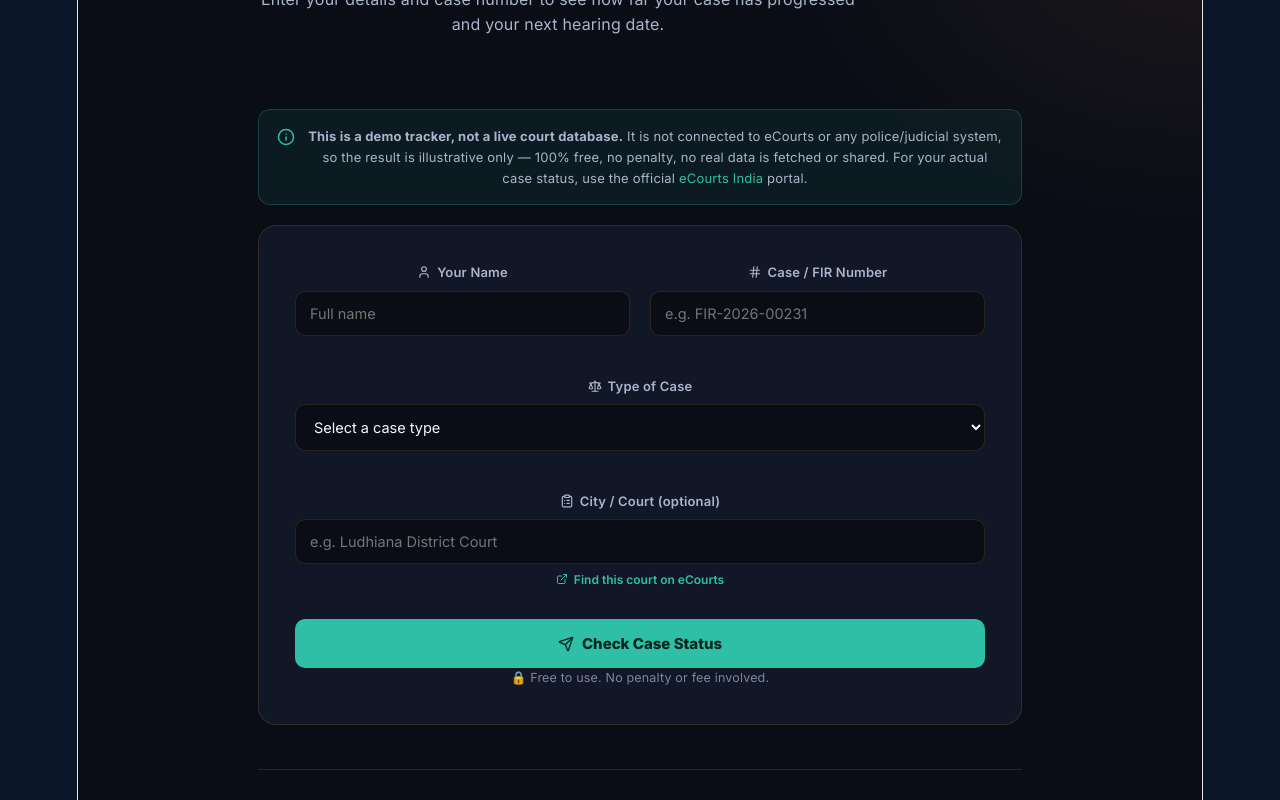
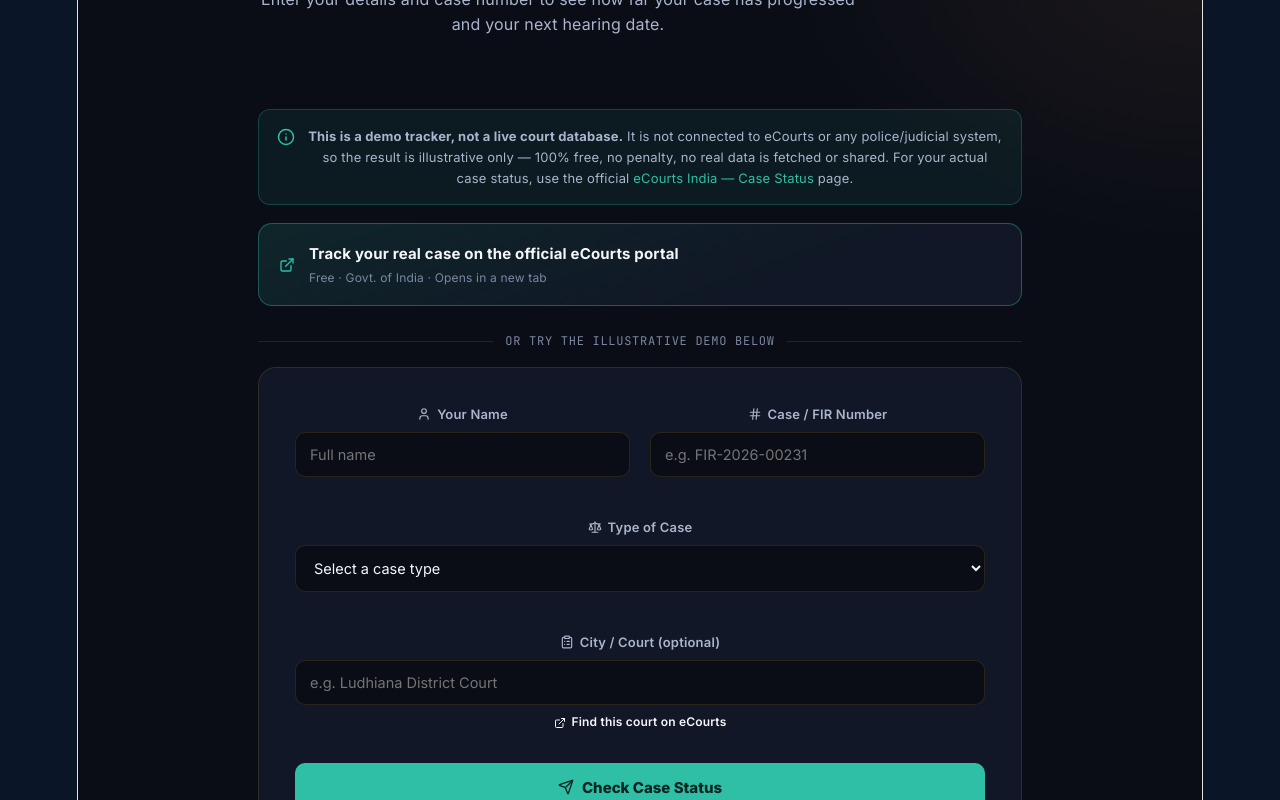
Before and after one commit to pragatikhanna06-hash/new-project, a React (Vite) app: page /case-status in a window 1280 px wide. Shown: the part 260-1060 px from the top of the page. Built offline with nearby package versions, Linux system fonts and the light colour scheme.

Commit message:
update changes

```diff
--- a/src/pages/CaseStatusPage.css
+++ b/src/pages/CaseStatusPage.css
@@ -77,6 +77,31 @@
   animation: cs-rise .6s .24s cubic-bezier(.2,.7,.3,1) both;
 }
 .cs-disclaimer svg{ flex-shrink:0; color:var(--teal); margin-top:2px; }
+
+.cs-track-official-btn{
+  width:100%;
+  display:flex; align-items:center; gap:14px;
+  background:linear-gradient(160deg, rgba(47,191,166,0.14), var(--panel) 70%);
+  border:1px solid rgba(47,191,166,0.4);
+  border-radius:14px;
+  padding:18px 20px;
+  margin-top:18px;
+  color:var(--text);
+  text-align:left;
+  transition:transform .2s cubic-bezier(.2,.7,.3,1), border-color .2s, box-shadow .2s;
+}
+.cs-track-official-btn svg{ flex-shrink:0; color:var(--teal); }
+.cs-track-official-btn:hover{ transform:translateY(-2px); border-color:var(--teal); box-shadow:0 14px 30px -14px rgba(47,191,166,0.5); }
+.cs-track-official-btn .t{ display:block; font-weight:700; font-size:15px; }
+.cs-track-official-btn .s{ display:block; font-size:12px; color:var(--text-faint); margin-top:3px; }
+
+.cs-or-divider{
+  display:flex; align-items:center; gap:12px;
+  margin:26px 0 -4px;
+  color:var(--text-faint); font-size:12px; text-transform:uppercase; letter-spacing:.06em;
+  font-family:'JetBrains Mono', monospace;
+}
+.cs-or-divider::before, .cs-or-divider::after{ content:''; flex:1; height:1px; background:var(--line); }
 
 .cs-form-card{
   background:var(--panel); border:1px solid var(--line); border-radius:18px;
--- a/src/pages/CaseStatusPage.jsx
+++ b/src/pages/CaseStatusPage.jsx
@@ -92,20 +92,16 @@ function buildCourtSearchUrl(city) {
   return `https://www.google.com/search?q=${encodeURIComponent(q)}+site:ecourts.gov.in`;
 }
 
+// The real, official case-status search page on the eCourts portal —
+// this is where an actual case can be tracked (by CNR number, case
+// number, party name, FIR number, etc). It's free and government-run.
+const ECOURTS_CASE_STATUS_URL = "https://services.ecourts.gov.in/ecourtindia_v6/?p=casestatus/index";
+
+
 export default function CaseStatusPage() {
   const [form, setForm] = useState(EMPTY_FORM);
   const [errors, setErrors] = useState({});
   const [result, setResult] = useState(null);
-  // Holds the govt link the user tapped, while we show a quick
-  // "you're leaving to an official, free govt site" confirmation.
-  const [pendingLink, setPendingLink] = useState(null);
-
-  const openPendingLink = () => {
-    if (pendingLink) {
-      window.open(pendingLink.url, "_blank", "noopener,noreferrer");
-    }
-    setPendingLink(null);
-  };
 
   const handleChange = (field) => (e) => {
     setForm((f) => ({ ...f, [field]: e.target.value }));
@@ -164,12 +160,27 @@ export default function CaseStatusPage() {
                 eCourts or any police/judicial system, so the result is illustrative only — 100%
                 free, no penalty, no real data is fetched or shared. For your actual case status,
                 use the official{" "}
-                <a href="https://services.ecourts.gov.in/" target="_blank" rel="noopener noreferrer" style={{ color: "var(--teal)" }}>
-                  eCourts India
+                <a href={ECOURTS_CASE_STATUS_URL} target="_blank" rel="noopener noreferrer" style={{ color: "var(--teal)" }}>
+                  eCourts India — Case Status
                 </a>{" "}
-                portal.
+                page.
               </span>
             </div>
+
+            <a
+              className="cs-track-official-btn"
+              href={ECOURTS_CASE_STATUS_URL}
+              target="_blank"
+              rel="noopener noreferrer"
+            >
+              <ExternalLink size={16} />
+              <span>
+                <span className="t">Track your real case on the official eCourts portal</span>
+                <span className="s">Free · Govt. of India · Opens in a new tab</span>
+              </span>
+            </a>
+
+            <div className="cs-or-divider"><span>or try the illustrative demo below</span></div>
 
             <form className="cs-form-card" onSubmit={handleSubmit}>
               <div className="cs-grid">
@@ -205,19 +216,14 @@ export default function CaseStatusPage() {
                 <div className="cs-field full">
                   <label><ClipboardList size={14} style={{ verticalAlign: -2, marginRight: 6 }} />City / Court (optional)</label>
                   <input type="text" placeholder="e.g. Ludhiana District Court" value={form.city} onChange={handleChange("city")} />
-                  <button
-                    type="button"
+                  <a
                     className="cs-court-link"
-                    onClick={() =>
-                      setPendingLink({
-                        title: form.city ? `"${form.city}" on eCourts` : "eCourts court search",
-                        url: buildCourtSearchUrl(form.city),
-                        type: "search",
-                      })
-                    }
+                    href={buildCourtSearchUrl(form.city)}
+                    target="_blank"
+                    rel="noopener noreferrer"
                   >
                     <ExternalLink size={12} /> Find this court on eCourts
-                  </button>
+                  </a>
                 </div>
               </div>
 
@@ -237,10 +243,10 @@ export default function CaseStatusPage() {
                 typed. It is <b>not fetched from eCourts or any real court/police database</b> and
                 must not be used to plan your actual hearing date. For your real case status,
                 visit the official{" "}
-                <a href="https://services.ecourts.gov.in/" target="_blank" rel="noopener noreferrer">
-                  eCourts India
+                <a href={ECOURTS_CASE_STATUS_URL} target="_blank" rel="noopener noreferrer">
+                  eCourts India — Case Status
                 </a>{" "}
-                portal.
+                page.
               </span>
             </div>
             <div className="cs-result-head">
@@ -281,25 +287,29 @@ export default function CaseStatusPage() {
               <div className="cs-info-card">
                 <div className="k">City / Court</div>
                 <div className="v">{form.city || "Not specified"}</div>
-                <button
-                  type="button"
+                <a
                   className="cs-court-link"
-                  onClick={() =>
-                    setPendingLink({
-                      title: form.city ? `"${form.city}" on eCourts` : "eCourts court search",
-                      url: buildCourtSearchUrl(form.city),
-                      type: "search",
-                    })
-                  }
+                  href={buildCourtSearchUrl(form.city)}
+                  target="_blank"
+                  rel="noopener noreferrer"
                 >
                   <ExternalLink size={12} /> Find this court on eCourts
-                </button>
+                </a>
               </div>
             </div>
 
             <div className="cs-result-actions">
+              <a
+                className="cs-gold-btn"
+                href={ECOURTS_CASE_STATUS_URL}
+                target="_blank"
+                rel="noopener noreferrer"
+              >
+                <ExternalLink size={14} style={{ verticalAlign: -2, marginRight: 6 }} />
+                Track on Official eCourts Portal
+              </a>
               <button className="cs-ghost-btn" onClick={resetForm}><RotateCcw size={15} style={{ verticalAlign: -2, marginRight: 6 }} />Check Another Case</button>
-              <Link className="cs-gold-btn" to="/">Back to Home</Link>
+              <Link className="cs-ghost-btn" to="/">Back to Home</Link>
             </div>
           </div>
         )}
@@ -312,11 +322,12 @@ export default function CaseStatusPage() {
           </div>
           <div className="govt-list">
             {GOVT_LINKS.map(({ title, desc, url, icon: Icon }) => (
-              <button
+              <a
                 key={url}
-                type="button"
                 className="govt-card"
-                onClick={() => setPendingLink({ title, url })}
+                href={url}
+                target="_blank"
+                rel="noopener noreferrer"
               >
                 <span className="govt-icon"><Icon size={20} /></span>
                 <span className="govt-text">
@@ -325,46 +336,12 @@ export default function CaseStatusPage() {
                   <span className="govt-url">{url.replace("https://", "")}</span>
                 </span>
                 <span className="govt-free-tag">Free · No charges</span>
-              </button>
+              </a>
             ))}
           </div>
         </section>
       </div>
 
-      {pendingLink && (
-        <div className="govt-modal-overlay" onClick={() => setPendingLink(null)}>
-          <div className="govt-modal" onClick={(e) => e.stopPropagation()}>
-            <span className="govt-modal-icon"><ShieldCheck size={22} /></span>
-            {pendingLink.type === "search" ? (
-              <>
-                <h3>Searching eCourts for this court</h3>
-                <p>
-                  This opens a Google search for <b>{pendingLink.title}</b>, restricted to results
-                  from the official <b>ecourts.gov.in</b> domain only — no other sites can show up.
-                  It's free, and nothing you've typed here is sent anywhere except as your search text.
-                </p>
-              </>
-            ) : (
-              <>
-                <h3>Opening an official Govt. of India site</h3>
-                <p>
-                  You're being taken to <b>{pendingLink.title}</b> at{" "}
-                  <span className="govt-modal-url">{pendingLink.url.replace("https://", "")}</span>.
-                  It's a verified <b>.gov.in / .nic.in</b> portal — 100% free, no charges, and this
-                  site is not collecting or forwarding any of your data to it.
-                </p>
-              </>
-            )}
-            <div className="govt-modal-actions">
-              <button className="cs-ghost-btn" onClick={() => setPendingLink(null)}>Cancel</button>
-              <button className="cs-gold-btn govt-modal-go" onClick={openPendingLink}>
-                <ExternalLink size={14} style={{ verticalAlign: -2, marginRight: 6 }} />
-                Continue to site
-              </button>
-            </div>
-          </div>
-        </div>
-      )}
     </div>
   );
 }
```
